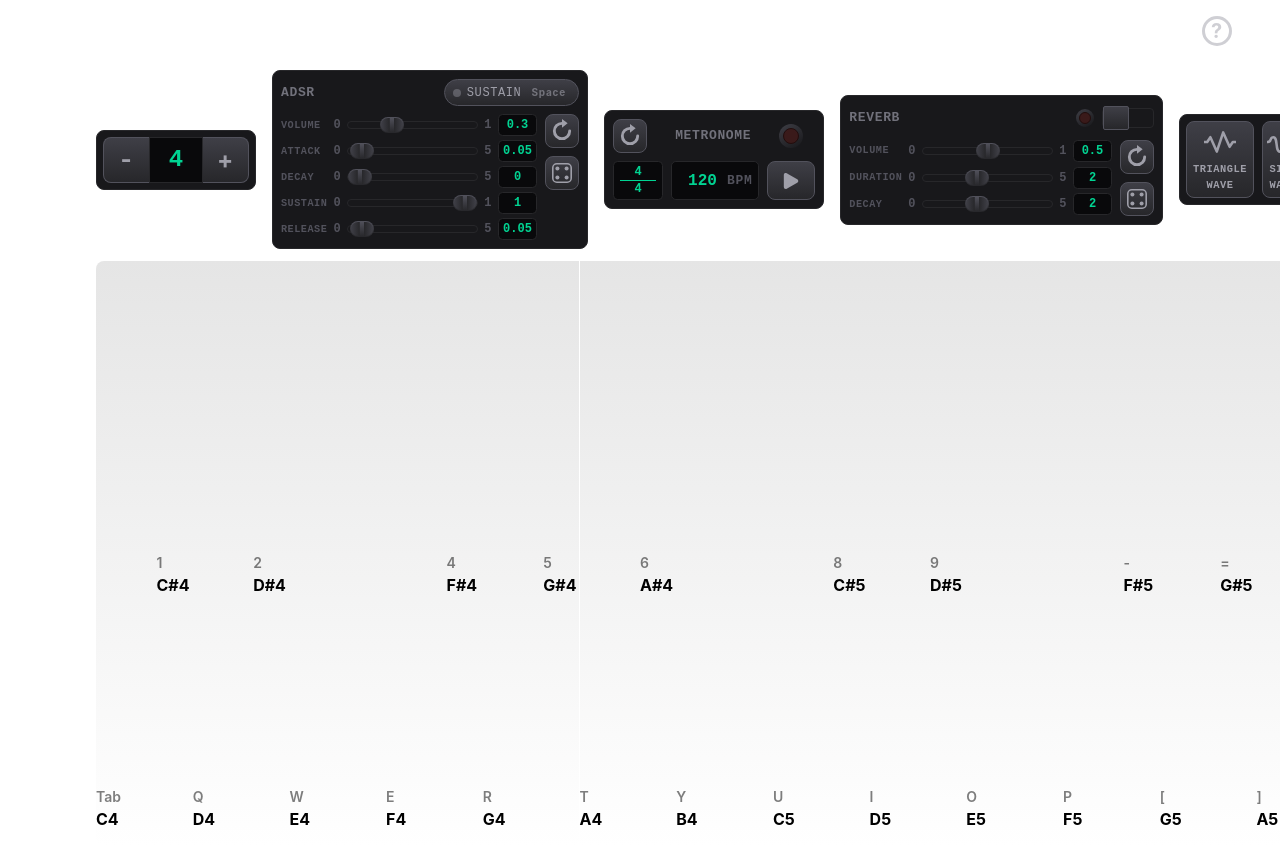
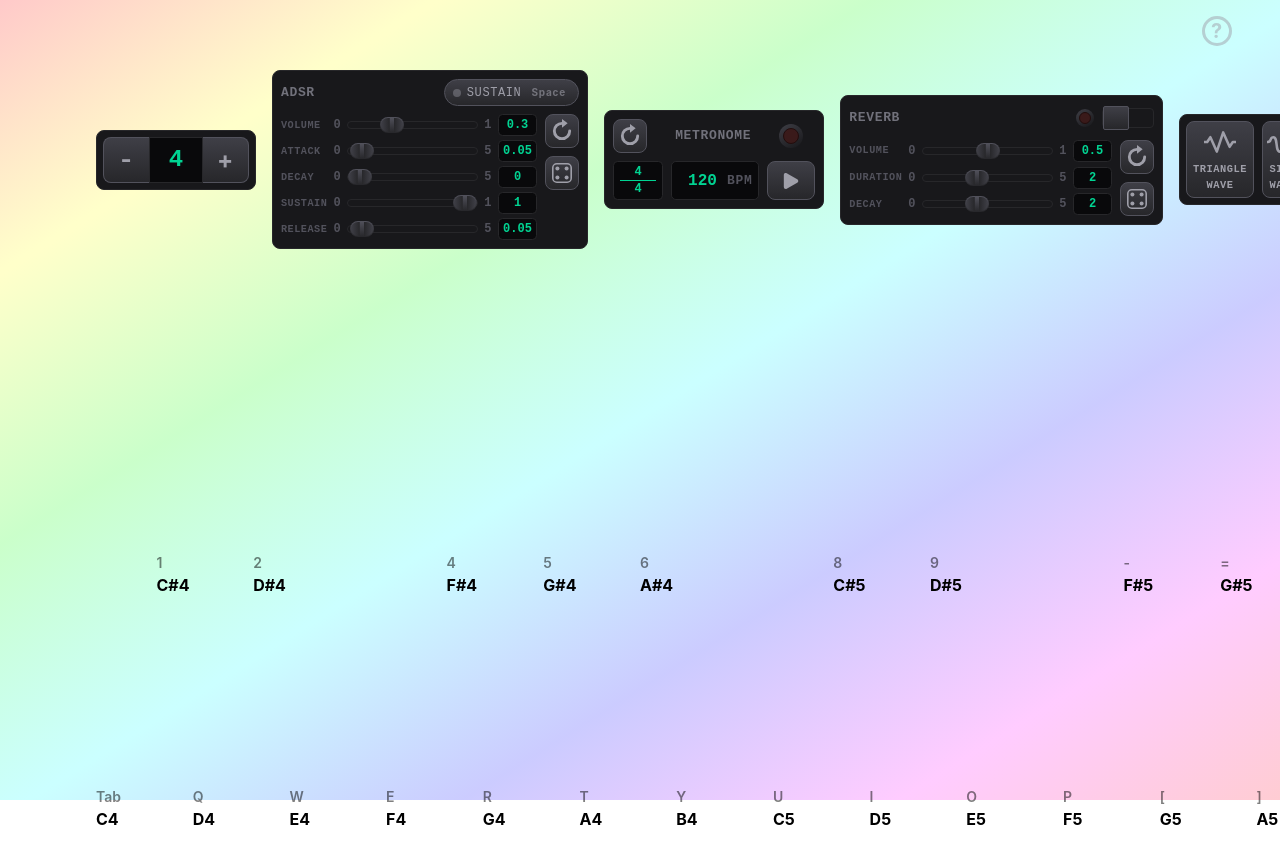
Before and after one commit to TamarWeiss/Virtual-Piano, a React (Vite) app: page / in a window 1280 px wide. Shown: the top 847 px of the page. Built offline with nearby package versions, Linux system fonts and the light colour scheme.

Commit message:
rainbow background!

```diff
--- a/src/styles/index.css
+++ b/src/styles/index.css
@@ -15,10 +15,11 @@ button {
 }
 
 .app::before {
-  background: linear-gradient(to bottom, var(--color-white), var(--color-neutral-200));
+  content: '';
   position: fixed;
   inset: 0;
   z-index: -2;
+  background: linear-gradient(to bottom right in hsl longer hue, var(--color-red-200), var(--color-rose-200));
 }
 
 .app::after {
@@ -26,7 +27,9 @@ button {
   position: fixed;
   inset: 0;
   z-index: -1;
-  background: linear-gradient(to top left, var(--color-neutral-900), var(--color-neutral-950));
+  background:
+    radial-gradient(black 65%, #0000) 0 0 / 100% 0.5%,
+    linear-gradient(135deg in hsl longer hue, var(--color-red-600), var(--color-rose-600)) 0 0 / contain;
   opacity: 0;
   transition: opacity 0.15s cubic-bezier(0.4, 0, 0.2, 1);
 }
```
